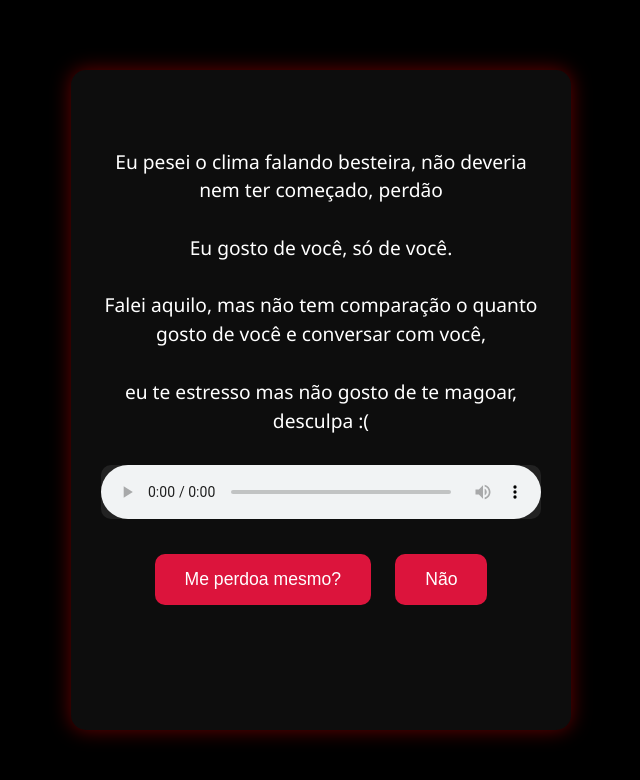
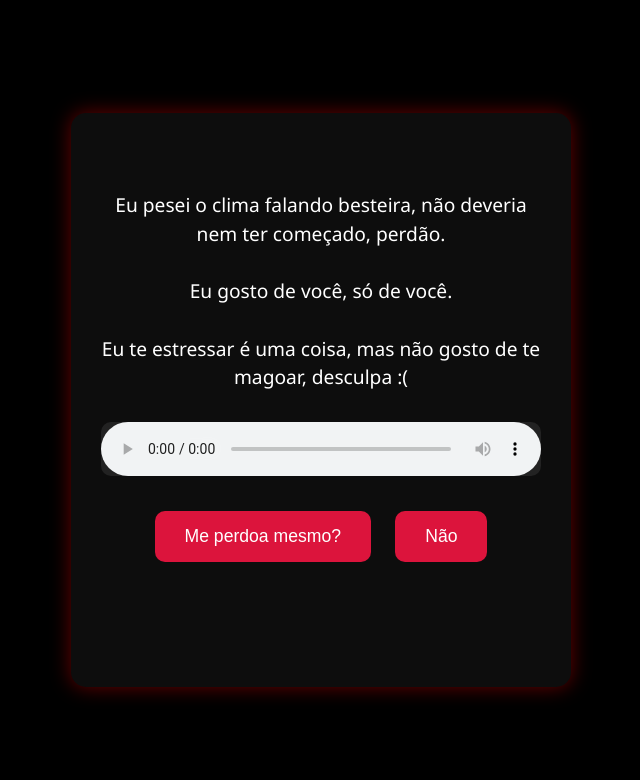
Before and after one commit to luanamendz/-., a plain HTML site: page agradecimento.html in a window 1280 px wide. Shown: the whole page, without its empty margins (319-959 px from the left). Drawn offline with Linux system fonts and the light colour scheme.

Commit message:
agradecimento.html

```diff
--- a/agradecimento.html
+++ b/agradecimento.html
@@ -73,10 +73,9 @@
 <body>
   <div class="container">
     <p>
-      Eu pesei o clima falando besteira, não deveria nem ter começado, perdão<br>
-      Eu gosto de você, só de você.<br>
-      Falei aquilo, mas não tem comparação o quanto gosto de você e conversar com você,<br>
-      eu te estresso mas não gosto de te magoar, desculpa :(
+  Eu pesei o clima falando besteira, não deveria nem ter começado, perdão.<br>
+  Eu gosto de você, só de você.<br>
+  Eu te estressar é uma coisa, mas não gosto de te magoar, desculpa :(
     </p>
 
     <audio controls>
```
